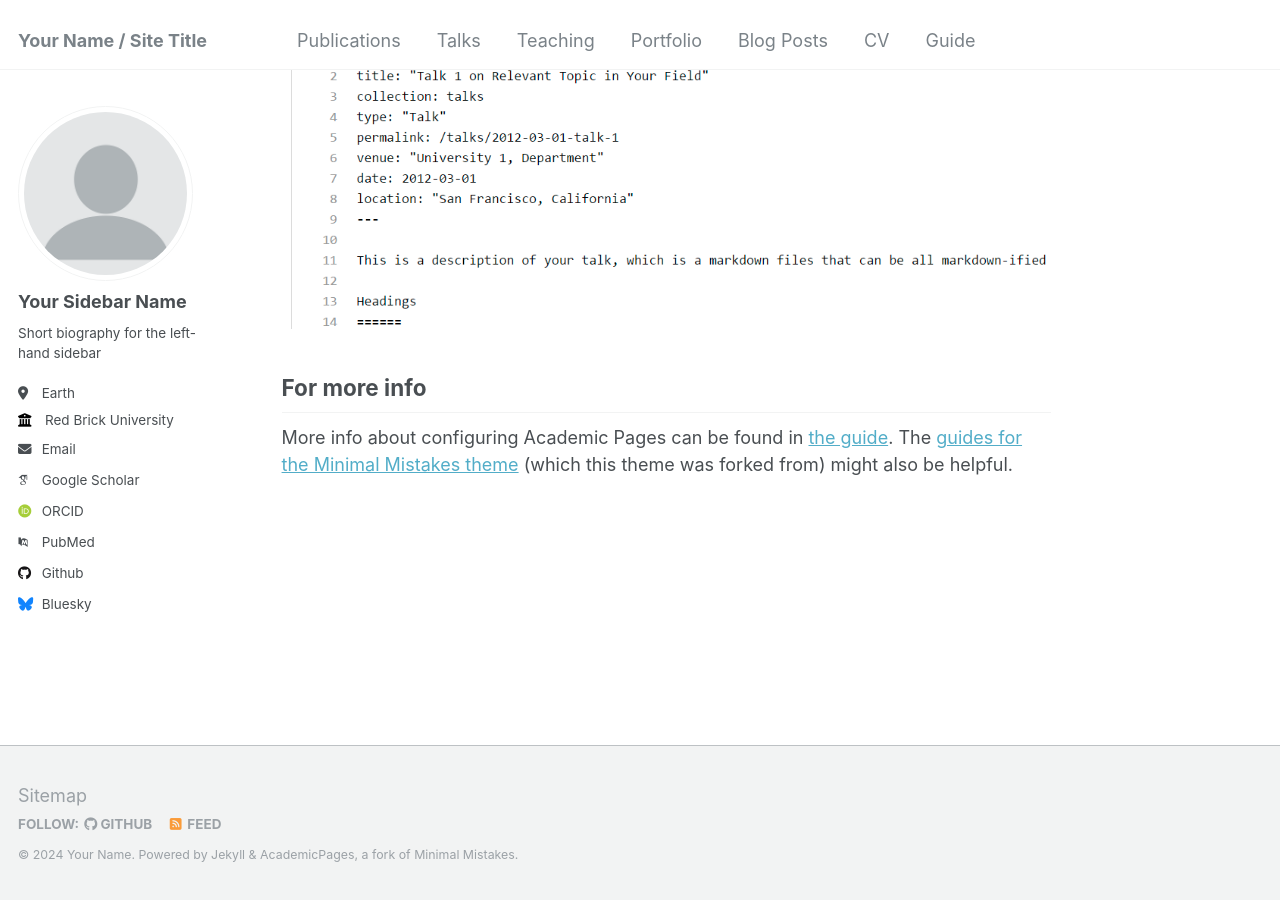
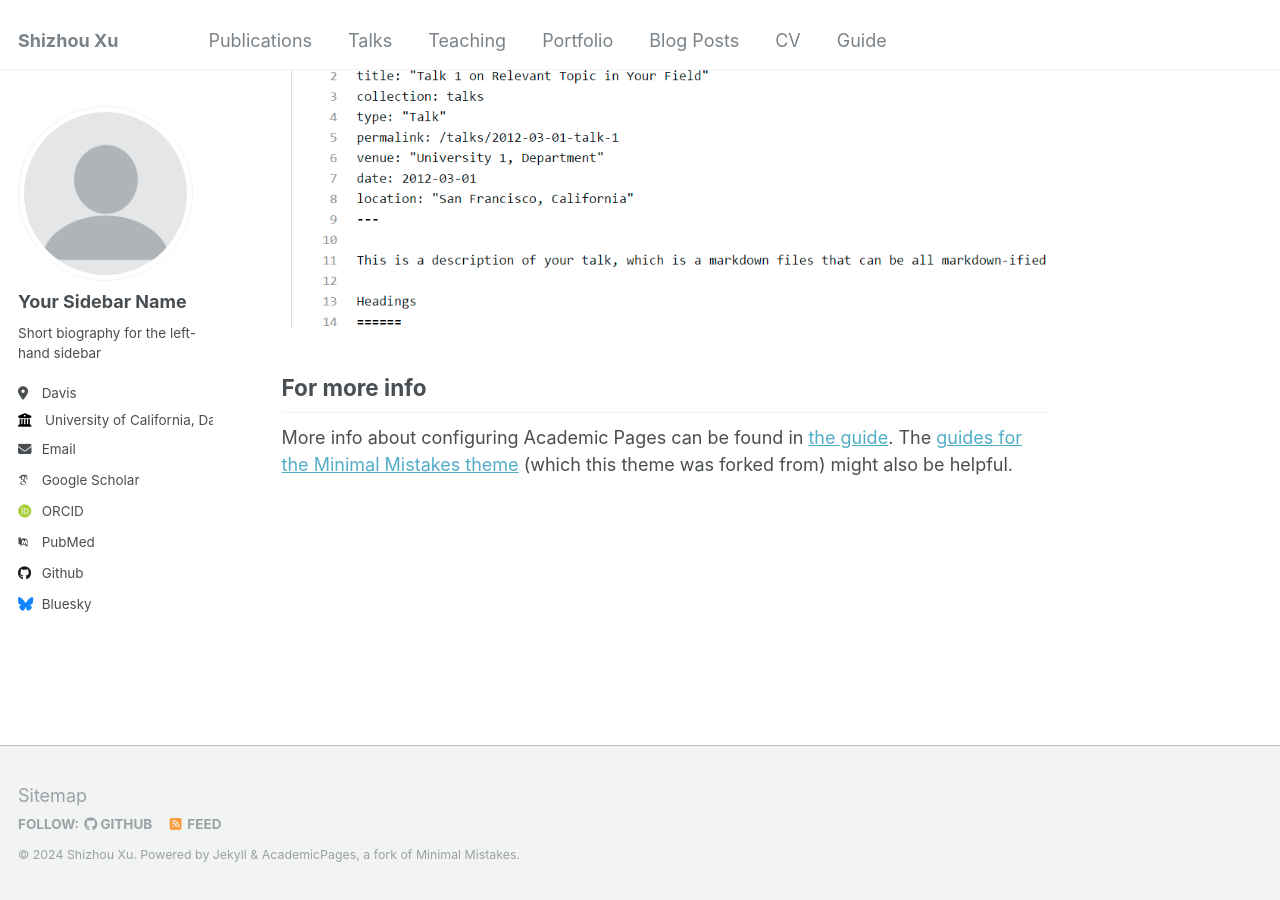
Before and after one commit to xushizhou/xushizhou.github.io, a Jekyll site: the page built from _pages/about.md, in a window 1280 px wide and 900 px high, scrolled down 2660 px. Built offline with Jekyll 4.4.1, drawn with Linux system fonts in a browser that asks for light colours; some web fonts are replaced.

Commit message:
Update _config.yml

```diff
--- a/_config.yml
+++ b/_config.yml
@@ -8,13 +8,13 @@
 
 # Basic Site Settings
 locale                   : "en-US"
-title                    : "Your Name / Site Title"
+title                    : "Shizhou Xu"
 title_separator          : "-"
-name                     : &name "Your Name"
-description              : &description "personal description"
-url                      : https://academicpages.github.io # the base hostname & protocol for your site e.g. "https://mmistakes.github.io"
+name                     : &name "Shizhou Xu"
+description              : &description "..."
+url                      : https://xushizhou.github.io # the base hostname & protocol for your site e.g. "https://mmistakes.github.io"
 baseurl                  : "" # the subpath of your site, e.g. "/blog"
-repository               : "academicpages/academicpages.github.io"
+repository               : "xushizhou/xushizhou.github.io"
 
 # Site Author - The following control what appear as part of the author content on the side bar.
 #               If a field is blank the icon and link will not appear, otherwise it will be shown.
@@ -25,10 +25,10 @@ author:
   name             : "Your Sidebar Name"
   pronouns         : # example: "she/her"
   bio              : "Short biography for the left-hand sidebar"
-  location         : "Earth"
-  employer         : "Red Brick University"
+  location         : "Davis"
+  employer         : "University of California, Davis"
   uri              : # URL
-  email            : "none@example.org"
+  email            : "shzxu@ucdavis.edu"
 
   # Academic websites
   arxiv            : # URL - Update with the correct link to your profile
@@ -43,7 +43,7 @@ author:
   bitbucket        : # Username - Update with your username on the site
   codepen          : # Username
   dribbble         : # Username
-  github           : "academicpages"
+  github           : "xushizou"
   kaggle           : # Username
   stackoverflow    : # User number or user number and name (i.e., use "1" or "1/jeff-atwood")
 
```
